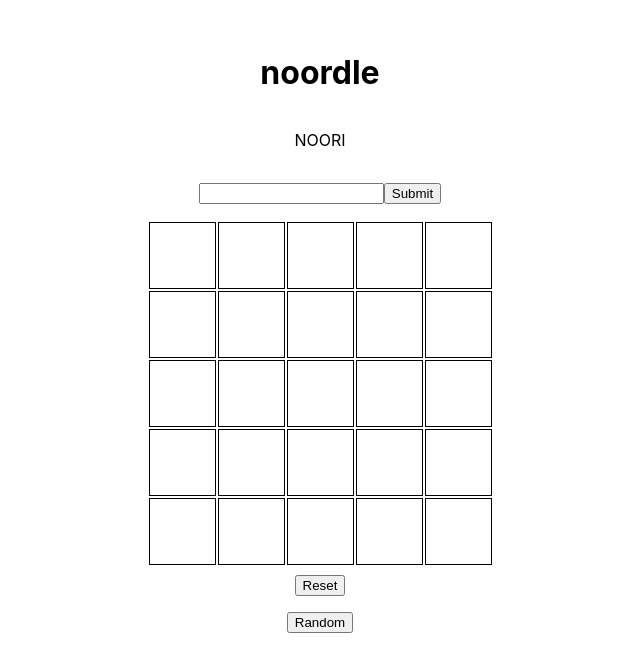
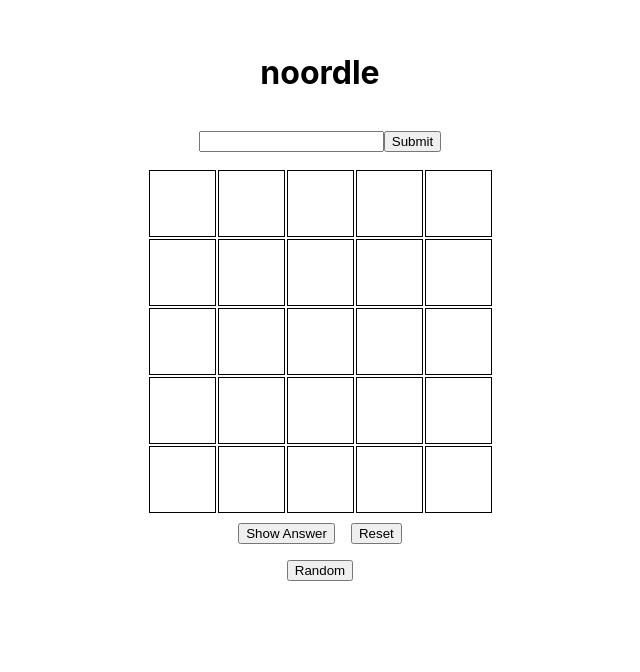
Before and after one commit to hiterharris/noordle, a React (Create React App) app: page / in a window 1280 px wide. Shown: the top 672 px of the page, without its empty margins (320-960 px from the left). Built offline with nearby package versions, Linux system fonts and the light colour scheme; the HTML template or start-up script is replaced by a standard one.

Commit message:
hide/show answer

```diff
--- a/src/App.js
+++ b/src/App.js
@@ -14,6 +14,7 @@ function App() {
   const [guessFour, setGuessFour] = useState({ word: '', result: '', results: []});
   const [guessFive, setGuessFive] = useState({ word: '', result: '', results: []});
   const [currentRound, setCurrentRound] = useState(1);
+  const [showAnswer, setShowAnswer] = useState(false);
   const randomWord = wordList[Math.floor(Math.random()*wordList.length)];
 
   const handleInput = e => setInput(e.target.value);
@@ -113,7 +114,7 @@ function App() {
   return (
     <div className="App">
       <h1>noordle</h1>
-      <p>{word}</p>
+      {showAnswer && word}
       <div className="guess-input">
         <input type="text" maxLength="5" value={input.toUpperCase()} onChange={e => handleInput(e)}></input>
         <button type="submit" onClick={() => handleGuess()}>Submit</button>
@@ -159,6 +160,7 @@ function App() {
       </table>
       <div className="bottom-button-container">
         {!noori ? <button className="bottom-button new-word-button" onClick={() => handleRandomWord()}>New Word</button> : null}
+        <button className="bottom-button" onClick={() => setShowAnswer(!showAnswer)}>{!showAnswer ? 'Show Answer' : 'Hide Answer'}</button>
         <button className="bottom-button" onClick={reset}>Reset</button>
       </div>
       <button className="bottom-button" onClick={() => setNoori(!noori)}>{noori ? 'Random' : 'Noori'}</button>
```
